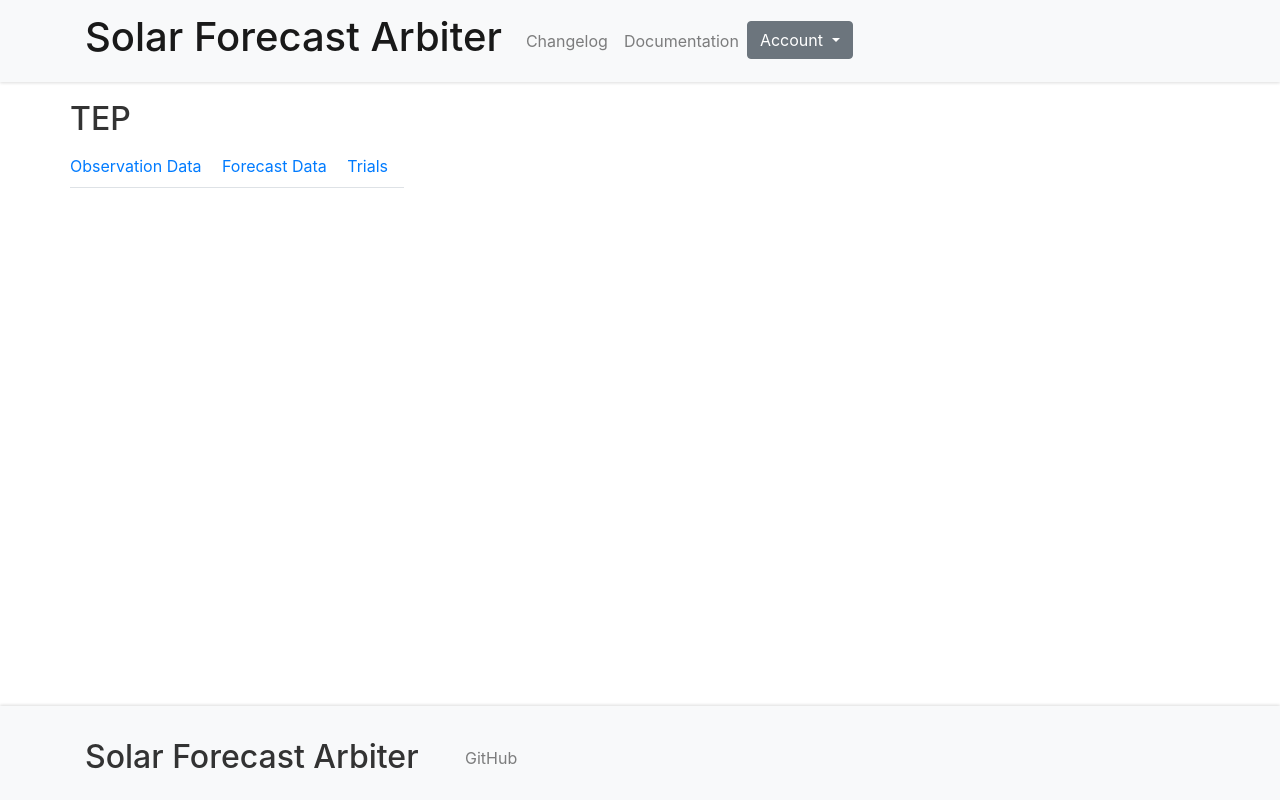
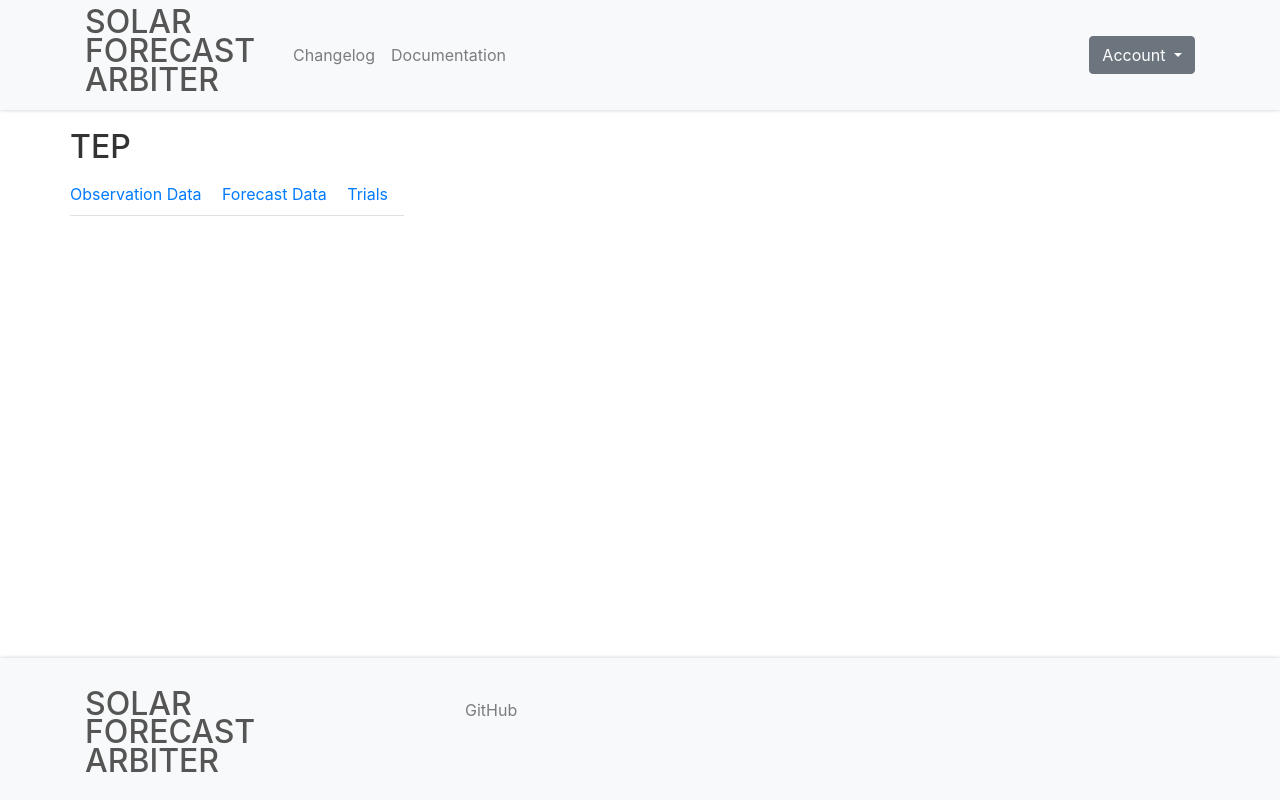
Before and after one commit to SolarArbiter/solarforecastarbiter-api, a Python web app: template templates/dash/org.html in a window 1280 px wide. Run offline with Jinja, Linux system fonts and the light colour scheme; the template is opened without the code that fills it, so the values that code supplies are empty; some libraries are stand-ins or nearby versions.

Commit message:
navbar/title update

```diff
--- a/static/css/sticky-footer-navbar.css
+++ b/static/css/sticky-footer-navbar.css
@@ -1,10 +1,6 @@
 /* Custom page CSS
 -------------------------------------------------- */
 /* Not required for template or sticky footer method. */
-
-main > .container {
-  padding: 60px 15px 0;
-}
 
 .footer > .container {
   padding-right: 15px;
--- a/static/css/styles.css
+++ b/static/css/styles.css
@@ -12,12 +12,30 @@
  	color: #333;
 }
 main{
+	margin-top: 7rem;
 	margin-bottom: 2rem;
 }
 .menu-list{
   list-style: none;
 }
+.menu-list li{
 
+}
+.logo-wrap{
+	width: 200px;
+}
+.logo-wrap h1{
+	font-size: 2rem;
+	text-transform: uppercase;
+	line-height: .9;
+}
+.logo-wrap a{
+	color: #555;
+}
+.logo-wrap a:hover{
+	text-decoration: unset;
+	color: #111;
+}
 @media (min-width: 769px) {
 	div.teamlogo-wrapper {
         max-width: 30%;
--- a/templates/base.html
+++ b/templates/base.html
@@ -9,7 +9,7 @@
       {% include "navbar.html" %}
     </header>
     <main role="main" class="flex-shrink-0">
-      <div class="container mt-4">
+      <div class="container">
 	  	<!-- Content Block -->
 		  <div class="row">
 			{% if sidebar is defined %}
--- a/templates/footer.html
+++ b/templates/footer.html
@@ -1,8 +1,14 @@
 <div class="row">
-  <div class="col-md-4 col-xs-12"><h2>Solar Forecast Arbiter</h2></div>
+  <div class="col-md-4 col-xs-12">
+    <div class="logo-wrap">
+	  <a href="/" class="logo-link">
+        <h1>Solar Forecast Arbiter</h1>
+	  </a>
+	</div>
+  </div>
   <div class="col-md-8 col-xs-12 navbar-light">
-    <ul class="footer-links menu-list navbar-nav">
-    	<li class="footer-link"><a class="nav-link" href="https://github.com/solarArbiter">GitHub</a></li>
+    <ul class="footer-links menu-list navbar-nav navbar-right">
+    	<li class="footer-link nav-item"><a class="nav-link" href="https://github.com/solarArbiter">GitHub</a></li>
     </ul>
   </div>
 </div>
--- a/templates/navbar.html
+++ b/templates/navbar.html
@@ -1,9 +1,11 @@
 <!-- Fixed navbar -->
 <nav class="navbar navbar-expand-md navbar-light fixed-top bg-light">
   <div class="container">
-    <a class="navbar-brand" href="/">
-	  <h1>Solar Forecast Arbiter</h1>
-    </a>
+	<div class="logo-wrap">
+      <a class="logo-link" href="/">
+	    <h1>Solar Forecast Arbiter</h1>
+      </a>
+	</div>
     <button class="navbar-toggler" type="button" data-toggle="collapse" data-target="#navbarCollapse" aria-controls="navbarCollapse" aria-expanded="false" aria-label="Toggle navigation">
       <span class="navbar-toggler-icon"></span>
     </button>
@@ -15,7 +17,9 @@
 		<li class="nav-item">
           <a class="nav-link" href="#">Documentation</a>
         </li>
-		<li class="nav-item account-link">
+	  </ul>
+	  <ul class="navbar-nav navbar-right">
+		<li class="nav-item account-link navbar-right">
           <div class="dropdown">
             <button class="btn btn-secondary dropdown-toggle" type="button" id="dropdownMenuButton" data-toggle="dropdown" aria-haspopup="true" aria-expanded="false">
               Account
```
Also changed, not shown: README.md, 1 other file.
